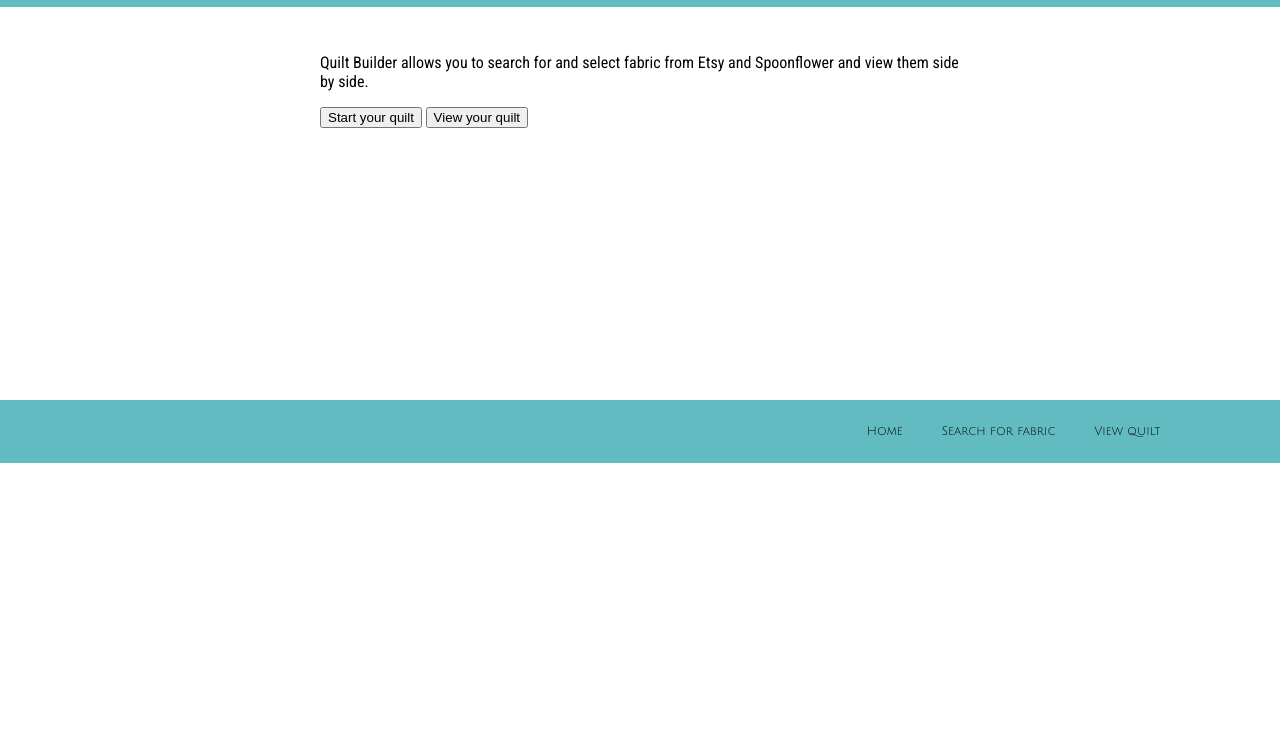
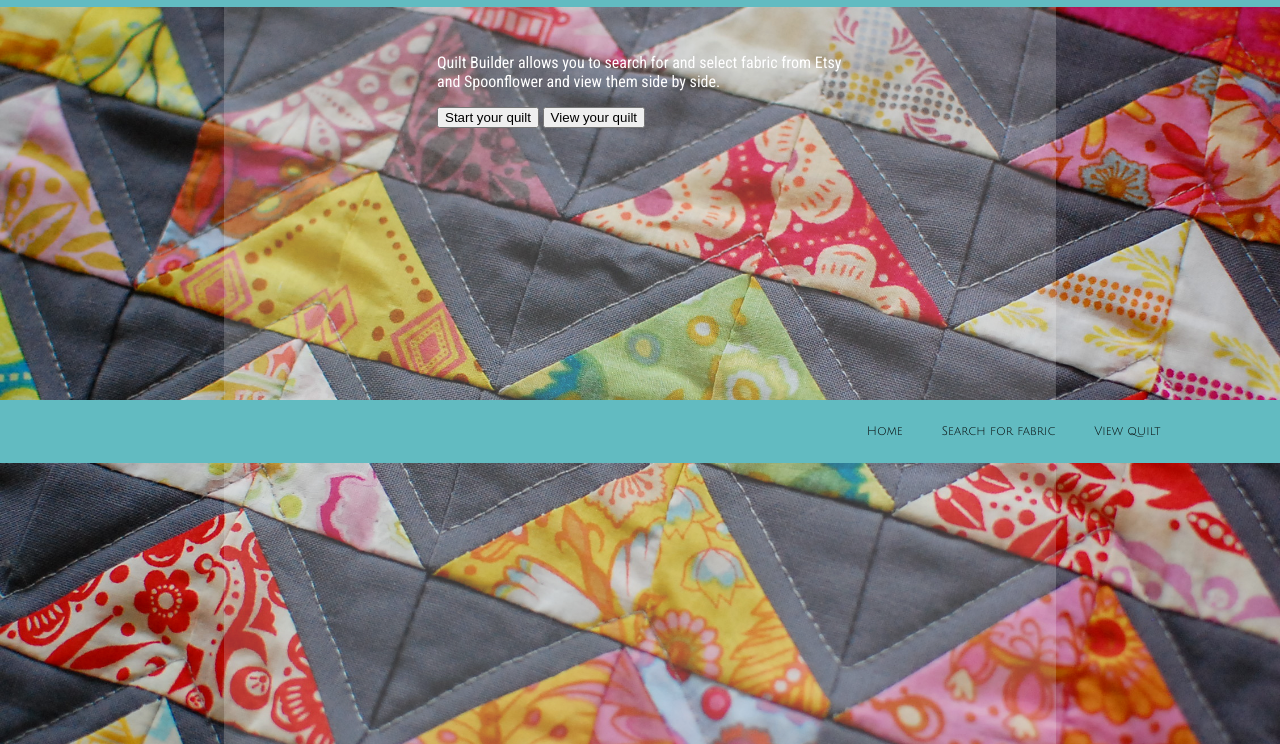
Before and after one commit to sallyhall/quiltBuilder, a website: page index.html at #/fabric in a window 1280 px wide. Shown: the part 56-800 px from the top of the page. Drawn offline with nearby package versions, Linux system fonts and the light colour scheme; some packages are replaced by stand-ins of ours.

Commit message:
more styling

```diff
--- a/css/sassy.scss
+++ b/css/sassy.scss
@@ -2,7 +2,10 @@
 body{
   margin:0px;
   padding:0px;
+  background-image: url("../quilt.jpg");
+  background-size: cover;
 }
+
 
 html {
   -webkit-box-sizing: border-box;
@@ -48,19 +51,35 @@ nav{
 }
 
 .container{
-  width: 50%;
+  text-align: center;
+  width: 65%;
   margin: auto;
   height: 393px;
   overflow: scroll;
   font-family: 'Roboto Condensed', sans-serif;
-  padding: 30px 0;
+  padding: 30px 10px;
+  :after{
+    width: 65%;
+    margin:auto;
+    content: "";
+    background-color: white;
+    opacity: 0.05;
+    top: 0;
+    left: 0;
+    bottom: 0;
+    right: 0;
+    position: absolute;
+    z-index: -1;
+    height:cover;
+  }
 }
 
 .intro{
-  a{
-    text-decoration: none;
-    color: black;
-  }
+  width:50%;
+  margin: auto;
+  text-decoration: none;
+  color: white;
+  text-align:left;
 }
 
 .fabricList{
@@ -68,3 +87,24 @@ nav{
   display: inline-block;
   vertical-align: top;
 }
+
+article{
+  text-align: left;
+  height: 350px;
+  padding: 10px;
+  margin: 10px;
+  background-color: gray;
+}
+.quilt{
+  width: 33%;
+  display: inline-block;
+  vertical-align: top;
+}
+
+.shoppingList{
+  text-align: left;
+  a{
+    text-decoration: none;
+    color:black;
+  }
+}
--- a/css/styles.css
+++ b/css/styles.css
@@ -1,6 +1,8 @@
 body {
   margin: 0px;
-  padding: 0px; }
+  padding: 0px;
+  background-image: url("../quilt.jpg");
+  background-size: cover; }
 
 html {
   -webkit-box-sizing: border-box;
@@ -39,18 +41,53 @@ nav {
       margin: 15px; }
 
 .container {
-  width: 50%;
+  text-align: center;
+  width: 65%;
   margin: auto;
   height: 393px;
   overflow: scroll;
   font-family: 'Roboto Condensed', sans-serif;
-  padding: 30px 0; }
+  padding: 30px 10px; }
+  .container :after {
+    width: 65%;
+    margin: auto;
+    content: "";
+    background-color: white;
+    opacity: 0.05;
+    top: 0;
+    left: 0;
+    bottom: 0;
+    right: 0;
+    position: absolute;
+    z-index: -1;
+    height: cover; }
 
-.intro a {
+.intro {
+  width: 50%;
+  margin: auto;
   text-decoration: none;
-  color: black; }
+  color: white;
+  text-align: left; }
 
 .fabricList {
   width: 45%;
   display: inline-block;
   vertical-align: top; }
+
+article {
+  text-align: left;
+  height: 350px;
+  padding: 10px;
+  margin: 10px;
+  background-color: gray; }
+
+.quilt {
+  width: 33%;
+  display: inline-block;
+  vertical-align: top; }
+
+.shoppingList {
+  text-align: left; }
+  .shoppingList a {
+    text-decoration: none;
+    color: black; }
--- a/quilt/quilt.services.js
+++ b/quilt/quilt.services.js
@@ -39,8 +39,7 @@
         getQuiltFabric: getQuiltFabric,
         removeQuiltFabric: removeQuiltFabric,
         calculateYardage: calculateYardage,
-        updateQuiltFabric: updateQuiltFabric,
-        clearQuilt: clearQuilt
+        updateQuiltFabric: updateQuiltFabric
       };
 
     });
```
Also changed, not shown: fabric/views/detail.html (+2 -0 lines), fabric/views/search.html (+3 -0 lines), quilt/views/detail.html (+2 -0 lines), quilt/views/list.html (+5 -1 lines), quilt/views/shoppingList.html (+9 -7 lines), quilt.jpg (added).
